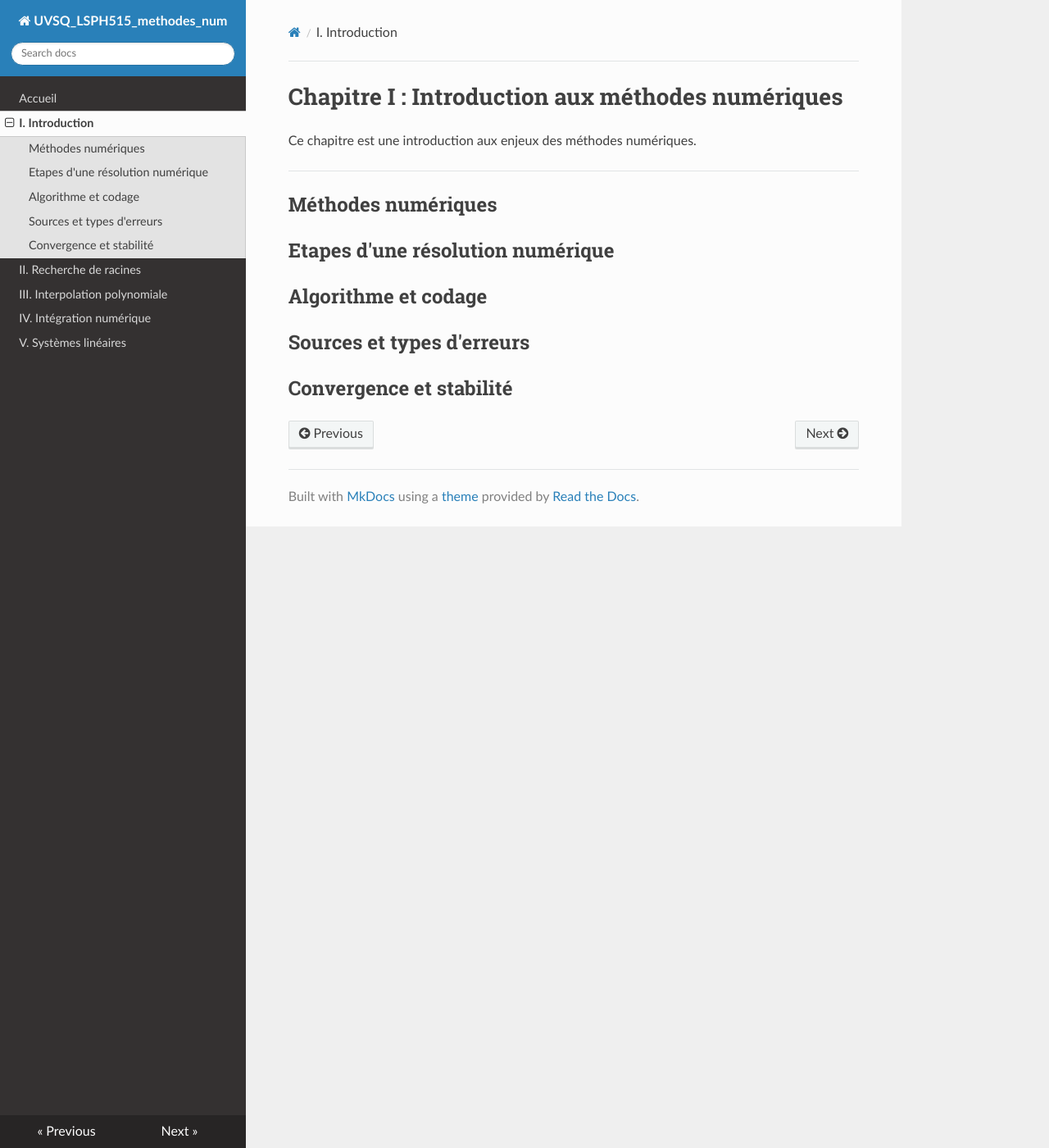
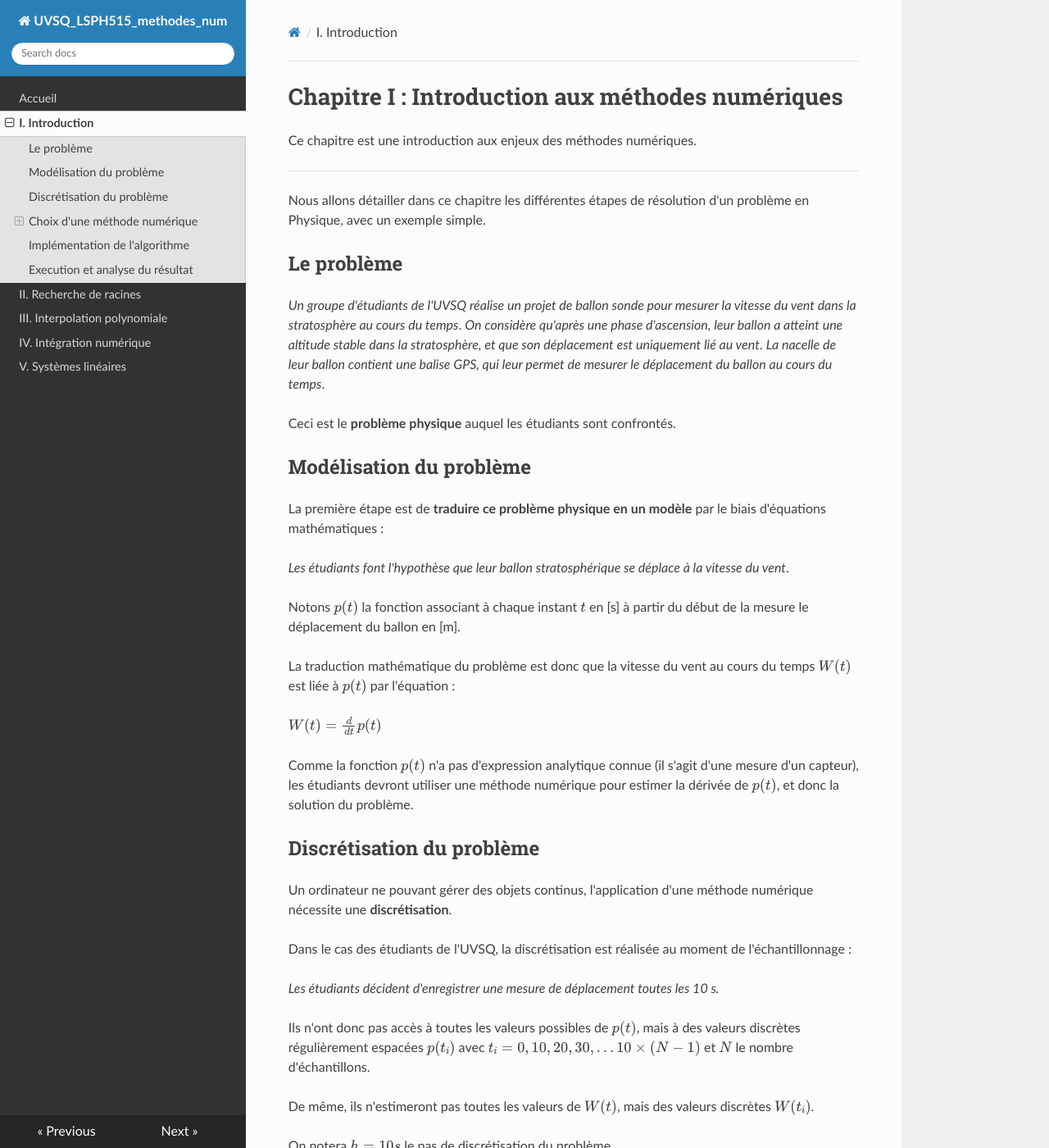
Before and after one commit to NicOudart/UVSQ_LSPH515_methodes_num, an MkDocs documentation site: the page built from docs/Chap1_Introduction.md, in a window 1280 px wide and 1400 px high. Shown: the whole window at 82% size. Built offline with MkDocs 1.6.1, drawn with Linux system fonts in a browser that asks for light colours; nearby versions of some CDN libraries; some of the changed text lies outside the part shown.

Commit message:
-Progress on Chapter 1.

```diff
--- a/docs/Chap1_Introduction.md
+++ b/docs/Chap1_Introduction.md
@@ -4,12 +4,78 @@
 
 ---
 
-## Méthodes numériques
+Nous allons détailler dans ce chapitre  les différentes étapes de résolution d'un problème en Physique, avec un exemple simple.
 
-## Etapes d'une résolution numérique
+## Le problème
 
-## Algorithme et codage
+_Un groupe d'étudiants de l'UVSQ réalise un projet de ballon sonde pour mesurer la vitesse du vent dans la stratosphère au cours du temps_.
+_On considère qu'après une phase d'ascension, leur ballon a atteint une altitude stable dans la stratosphère, et que son déplacement est uniquement lié au vent_.
+_La nacelle de leur ballon contient une balise GPS, qui leur permet de mesurer le déplacement du ballon au cours du temps_.
 
-## Sources et types d'erreurs
+Ceci est le **problème physique** auquel les étudiants sont confrontés.
 
-## Convergence et stabilité
+## Modélisation du problème
+
+La première étape est de **traduire ce problème physique en un modèle** par le biais d'équations mathématiques :
+
+_Les étudiants font l'hypothèse que leur ballon stratosphérique se déplace à la vitesse du vent_.
+
+Notons $p(t)$ la fonction associant à chaque instant $t$ en [s] à partir du début de la mesure le déplacement du ballon en [m].
+
+La traduction mathématique du problème est donc que la vitesse du vent au cours du temps $W(t)$ est liée à $p(t)$ par l'équation :
+
+$W(t) = \frac{d}{dt} p(t)$
+
+Comme la fonction $p(t)$ n'a pas d'expression analytique connue (il s'agit d'une mesure d'un capteur), les étudiants devront utiliser une méthode numérique pour estimer la dérivée de $p(t)$, et donc la solution du problème.
+
+## Discrétisation du problème
+
+Un ordinateur ne pouvant gérer des objets continus, l'application d'une méthode numérique nécessite une **discrétisation**.
+
+Dans le cas des étudiants de l'UVSQ, la discrétisation est réalisée au moment de l'échantillonnage :
+
+_Les étudiants décident d'enregistrer une mesure de déplacement toutes les 10 s._
+
+Ils n'ont donc pas accès à toutes les valeurs possibles de $p(t)$, mais à des valeurs discrètes régulièrement espacées $p(t_i)$ avec $t_i = 0, 10, 20, 30, ... 10 \times (N-1)$ et $N$ le nombre d'échantillons.
+
+De même, ils n'estimeront pas toutes les valeurs de $W(t)$, mais des valeurs discrètes $W(t_i)$.
+
+On notera $h = 10 s$ le pas de discrétisation du problème.
+
+## Choix d'une méthode numérique
+
+Nos étudiants de l'UVSQ on besoin ici d'une **méthode numérique** d'estimation de la dérivée d'une fonction.
+
+Pour approcher la dérivée  décident d'employer une méthode de "_différences décentrées à droite_" :
+
+$W(t_i) \approx \frac{p(t_{i+1})-p(t_i)}{h}$ avec $t_{i+1} = t_i + h$ et $i = 0, 1, ..., N-2$
+
+Lorsque l'on choisi une méthode numérique pour répondre à un problème, il convient de se poser les questions suivantes :
+
+### La méthode est-elle **applicable** ?
+
+Dans notre exemple, il faut que la fonction $p(t)$ soit doublement dérivable sur chaque intervalle $[t_i,t_{i+1}]$.
+
+### La solution est-elle **unique** ?
+
+Dans notre exemple, l'unicité est évidente, mais ce n'est pas toujours le cas.
+
+### Quelles sont les sources d'erreur, et quelle est l'erreur attendue ?
+
+### La méthode **converge**-t-elle vers la solution ? Avec quelle vitesse ?
+
+Une méthode numérique est dites **convergente** si l'écart entre la solution approchée et la solution exacte tend vers 0 quand le pas de discrétisation $h$ tend vers 0.
+
+Si de plus, l'erreur absolue
+
+Dans notre exemple, on peut montrer que pour chaque intervalle $[t_i,t_{i+1}]$, l'erreur est majorée par $\frac{h}{2} sup_{t \in [t_i,t_{i+1}]} \mid \frac{d^2}{dt^2} p(t)\mid$.
+La méthode converge donc vers la solution lorsque que le pas de discrétisation $h$ diminue.
+Nous verrons dans la suite que cette convergence est dite "d'ordre 1".
+
+### La méthode est-elle stable ?
+
+### Quelles sont les demandes de ressources informatique de la méthode : temps de calcul et mémoire ?
+
+## Implémentation de l'algorithme
+
+## Execution et analyse du résultat
```
